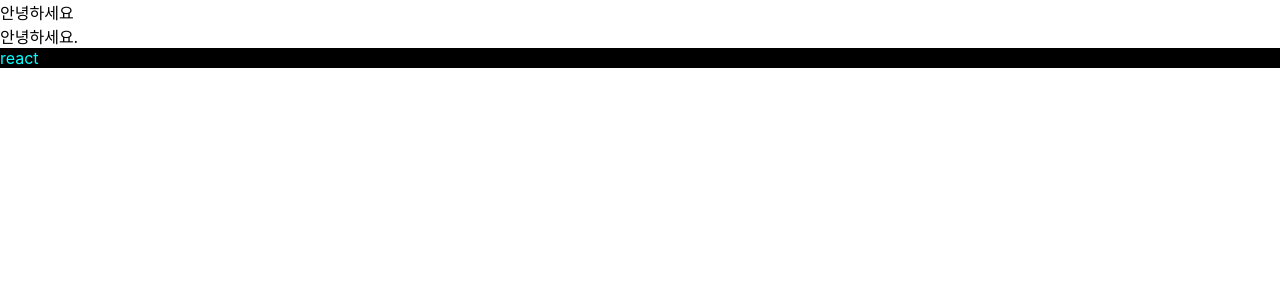
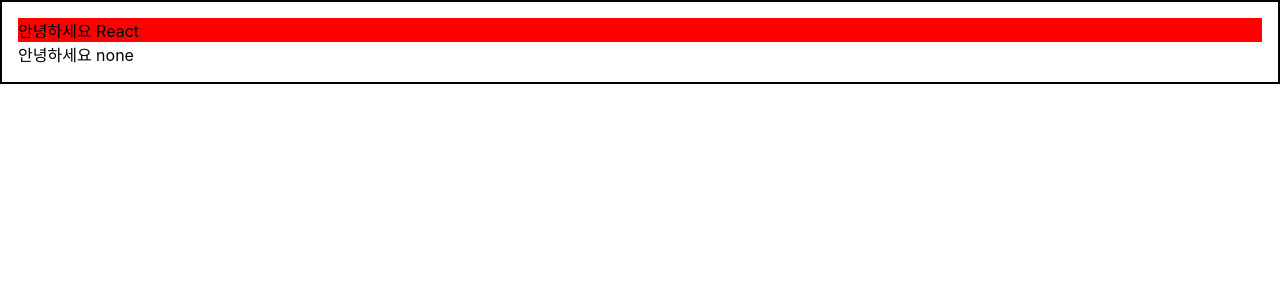
Before and after one commit to noranlenna/vp-web-react, a React (Create React App) app: page / in a window 1280 px wide. Shown: the top 300 px of the page. Built offline with nearby package versions, Linux system fonts and the light colour scheme.

Commit message:
5.props를 통해 컴포넌트 값 전달하기

```diff
--- a/src/App.js
+++ b/src/App.js
@@ -1,24 +1,15 @@
 import Hello from "./component/Hello";
+import Wrapper from "./component/Wrapper";
+
 
 function App() {
-  // Fragment 사용하기. 브라우저에서 나타나지 않는다.
-  const name = 'react';
-  // kebob-case (x) camelCase (o)
-  const style = {
-    backgroundColor:'black',
-    color:'aqua'
-  }
-  // class (x) className (o)
   return (
     <div className="App">
-      <>
-        {/* 주석, 중괄호로 감싸지 않으면 화면에 보인다. */}
+      <Wrapper>
+    <Hello name={"React"} color={{backgroundColor : "red"}}></Hello>
+      <Hello></Hello>
 
-      <Hello></Hello>
-      <div className="">안녕하세요.</div>
-        <div style={style}>{name}</div>
-        <div className="gray-box"></div>
-      </>
+      </Wrapper>
     </div>
   );
 }
--- a/src/component/Hello.jsx
+++ b/src/component/Hello.jsx
@@ -1,9 +1,21 @@
 import React from 'react';
 
-function Hello(props) {
+
+
+function Hello({color,name}) {
 	return (
-		<div>안녕하세요</div>
+		<div>
+			<div style={color}>
+				안녕하세요 {name}
+			</div>
+
+		</div>
+
 	);
 }
+	Hello.defaultProps = {
+	name:'none'
+}
+
 
 export default Hello;
--- /dev/null
+++ b/src/component/Wrapper.jsx
@@ -0,0 +1,16 @@
+import React from 'react';
+
+function Wrapper({children}) {
+	const style = {
+		border: '2px solid black',
+		padding: '16px',
+
+	}
+	return (
+		<div style={style}>
+			{children}
+		</div>
+	);
+}
+
+export default Wrapper;
```
